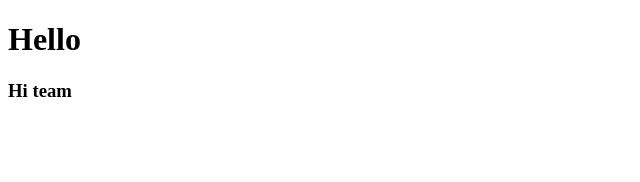
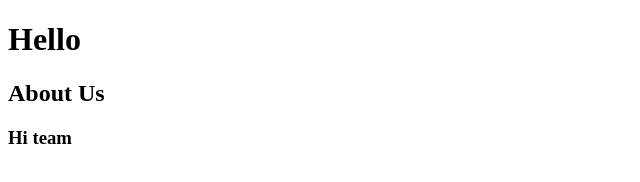
Before and after one commit to Kgamboa01/Proyecto-integrador-Final, a plain HTML site: page index.html in a window 1280 px wide. Shown: the whole page, without its empty margins (0-640 px from the left). Drawn offline with Linux system fonts and the light colour scheme.

Commit message:
feature-navbar
Se agrega nav en boddy

```diff
--- a/index.html
+++ b/index.html
@@ -9,7 +9,9 @@
     <main>
         <h1>Hello</h1>
     </main>
-
+    <nav>
+        <h2>About Us</h2>
+    </nav>
 <footer>
     <h3>Hi team</h3>
 </footer>
```
